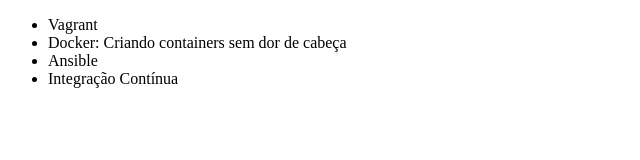
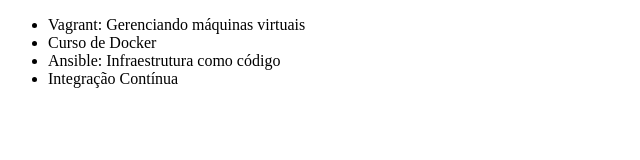
Before and after one commit to renatoryu/aprendendoGit, a plain HTML site: page index.html in a window 1280 px wide. Shown: the whole page, without its empty margins (0-640 px from the left). Drawn offline with Linux system fonts and the light colour scheme.

Commit message:
Mudando nome do curso de Ansible

```diff
--- a/index.html
+++ b/index.html
@@ -2,13 +2,13 @@
 <html lang="en">
 <head>
     <meta charset="UTF-8">
-    <title>Cursos da Alura</title>
+    <title>Lista de Cursos de DevOps da Alura</title>
 </head>
 <body>
     <ul>
-        <li>Vagrant</li>
-        <li>Docker: Criando containers sem dor de cabeça</li>
-        <li>Ansible</li>
+        <li>Vagrant: Gerenciando máquinas virtuais</li>
+        <li>Curso de Docker</li>
+        <li>Ansible: Infraestrutura como código</li>
         <li>Integração Contínua</li>
     </ul>
 </body>
```
